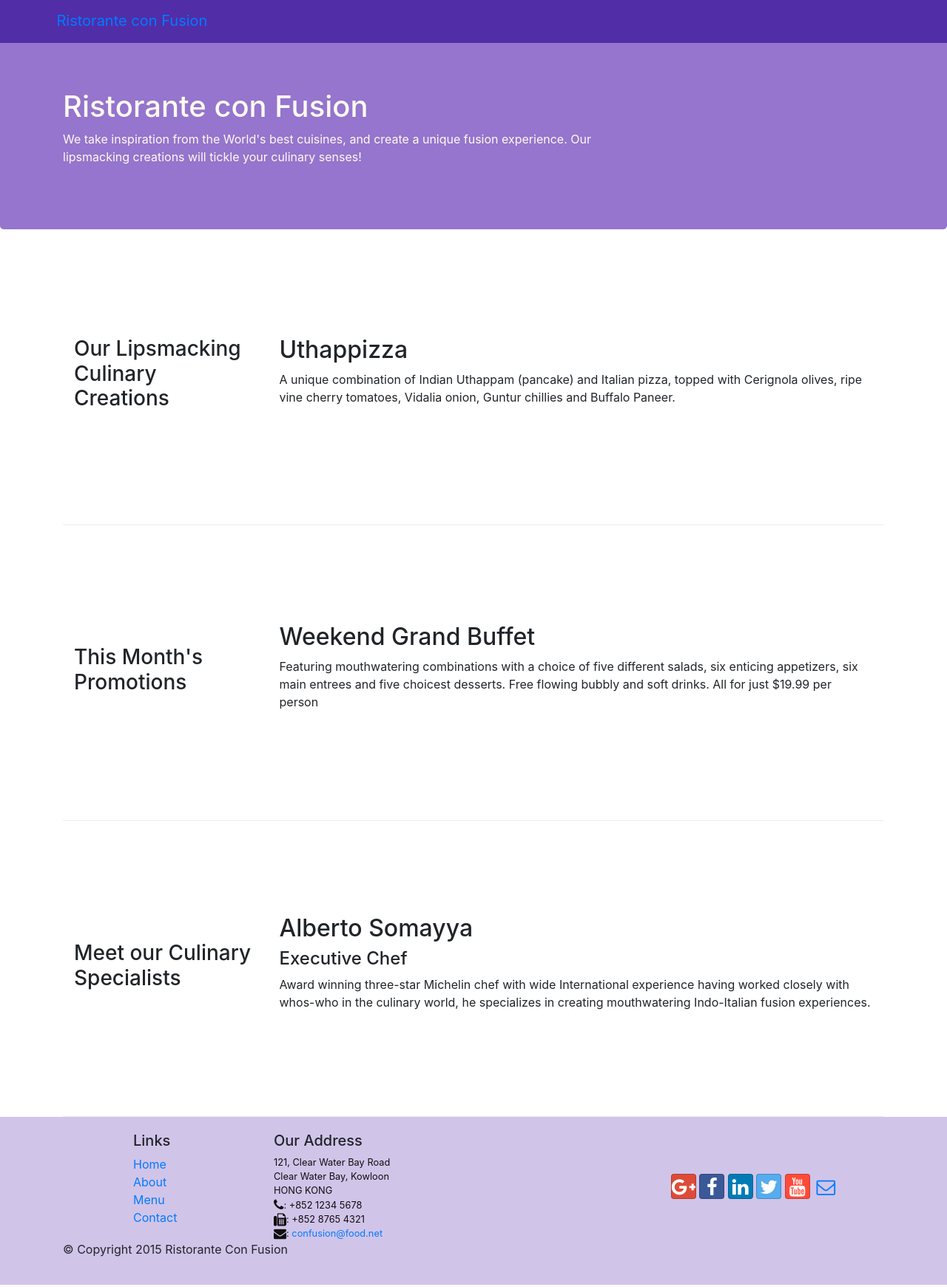
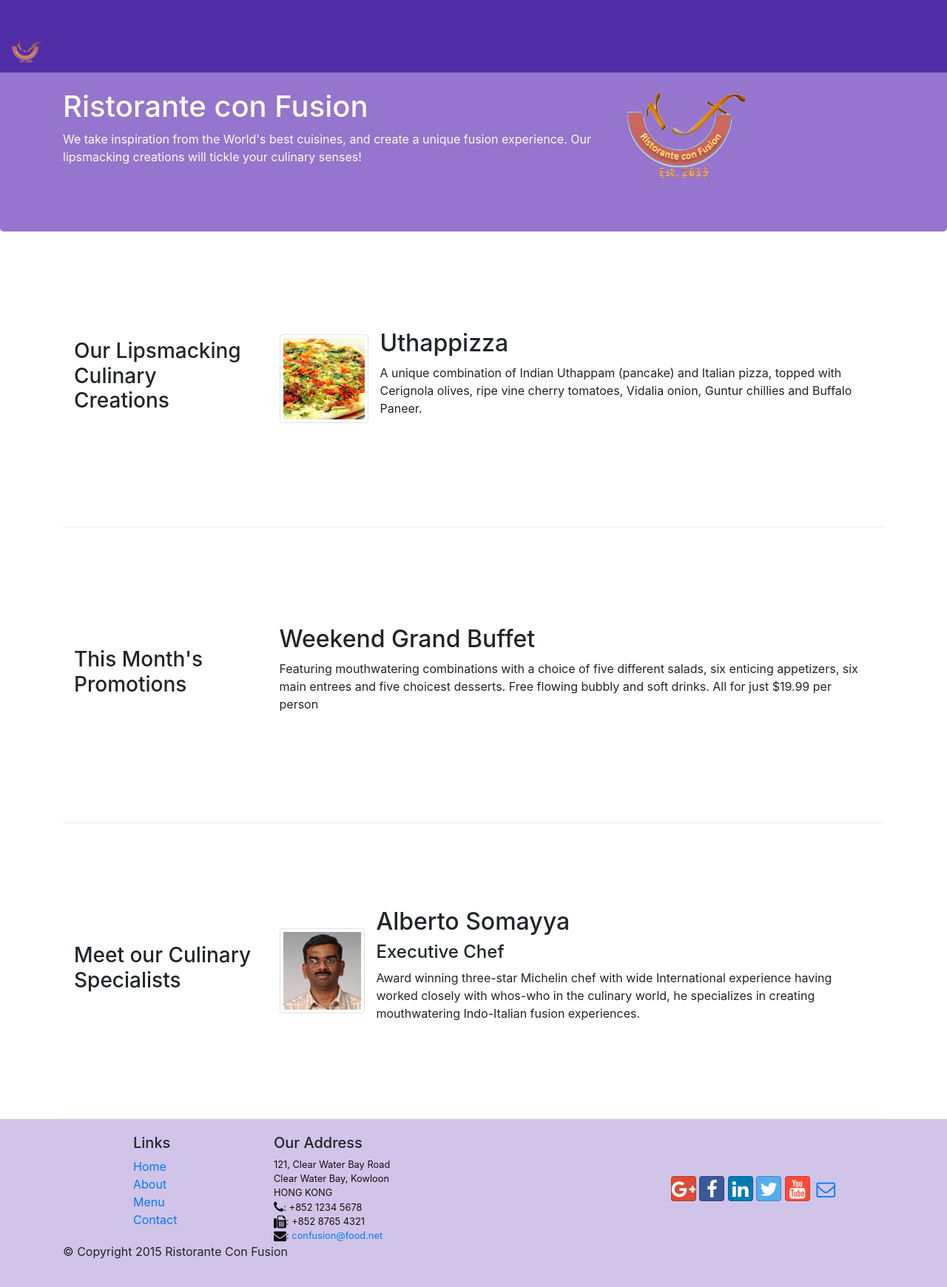
Before and after one commit to caidanliu/Bootstrap, a website: page index.html in a window 1280 px wide. Shown: the whole page at 74% size. Drawn offline with nearby package versions, Linux system fonts and the light colour scheme.

Commit message:
images and media

```diff
--- a/index.html
+++ b/index.html
@@ -22,13 +22,13 @@
         <button class="navbar-toggler" type="button" data-toggle="collapse" data-target="#Navbar">
             <span class="navbar-toggler-icon"></span>
         </button>
-          <a class="navbar-brand" href="#">Ristorante con Fusion</a>
-          <ul class="navbar-nav">
+         <ul class="navbar-nav">
+          <a class="navbar-brand" href="#"><img src="img/logo.png" height="30" width="41"></a>
             <div class="collapse navbar-collapse" id="Navbar">
              <li class="nav-item active"><a class="nav-link" href="#"><span class="fa fa-home fa-lg"></span>Home</a></li>
              <li class="nav-item"><a class="nav-link" href="./aboutus.html"><span class="fa fa-info fa-lg"></span>About</a></li>
              <li class="nav-item"><a class="nav-link" href="#"><span class="fa fa-list fa-lg"></span>Menu</a></li>
-             <li class="nav-item"><a class="nav-link" href="#"><span class="fa fa-address-card fa-lg"></span>Contact</a></li>
+             <li class="nav-item"><a class="nav-link" href="./contactus.html"><span class="fa fa-address-card fa-lg"></span>Contact</a></li>
             </div>
           </ul>
       </div>
@@ -41,7 +41,8 @@
                     <h1>Ristorante con Fusion</h1>
                     <p>We take inspiration from the World's best cuisines, and create a unique fusion experience. Our lipsmacking creations will tickle your culinary senses!</p>
                 </div>
-                <div class="col col-sm">
+                <div class="col col-sm align-self-center">
+                    <img src="./img/logo.png" class="img-fluid">
                 </div>
             </div>
         </div>
@@ -53,8 +54,18 @@
                 <h3>Our Lipsmacking Culinary Creations</h3>
             </div>
             <div class="col-sm col-md flex-first">
-                <h2>Uthappizza</h2>
-                <p class="hidden-xs-down">A unique combination of Indian Uthappam (pancake) and Italian pizza, topped with Cerignola olives, ripe vine cherry tomatoes, Vidalia onion, Guntur chillies and Buffalo Paneer.</p>
+               <div class="media">
+                    <img class="d-flex mr-3 img-thumbnail align-self-center"
+                         src="img/uthappizza.png" alt="Uthappizza">
+                    <div class="media-body">
+                        <h2 class="mt-0">Uthappizza</h2>
+                        <p class="hidden-xs-down">A unique combination of Indian Uthappam (pancake) and
+                          Italian pizza, topped with Cerignola olives, ripe vine
+                          cherry tomatoes, Vidalia onion, Guntur chillies and
+                          Buffalo Paneer.</p>
+                    </div>
+                </div>
+
             </div>
         </div>
 
@@ -74,9 +85,19 @@
                 <h3>Meet our Culinary Specialists</h3>
             </div>
             <div class="col-sm col-md flex-first">
-                <h2>Alberto Somayya</h2>
-                <h4>Executive Chef</h4>
-                <p class="hidden-xs-down">Award winning three-star Michelin chef with wide International experience having worked closely with whos-who in the culinary world, he specializes in creating mouthwatering Indo-Italian fusion experiences. </p>
+                <div class="media">
+                    <img class="d-flex mr-3 img-thumbnail align-self-center"
+                         src="img/alberto.png" alt="Alberto Somayya">
+                    <div class="media-body">
+                        <h2 class="mt-0">Alberto Somayya</h2>
+                        <h4>Executive Chef</h4>
+                        <p class="hidden-xs-down">Award winning three-star Michelin chef with wide
+                         International experience having worked closely with
+                         whos-who in the culinary world, he specializes in
+                          creating mouthwatering Indo-Italian fusion experiences.
+                         </p>
+                    </div>
+                </div>
             </div>
         </div>
     </div>
@@ -90,7 +111,7 @@
                         <li><a href="#">Home</a></li>
                         <li><a href="./aboutus.html">About</a></li>
                         <li><a href="#">Menu</a></li>
-                        <li><a href="#">Contact</a></li>
+                        <li><a href="./contactus.html">Contact</a></li>
                     </ul>
                 </div>
                 <div class="col-6 col-sm-5">
```
Also changed, not shown: aboutus.html (+3 -2 lines), contactus.html (+3 -2 lines), img/alberto.png (added), img/buffet.png (added), img/logo.png (added), img/uthappizza.png (added).
